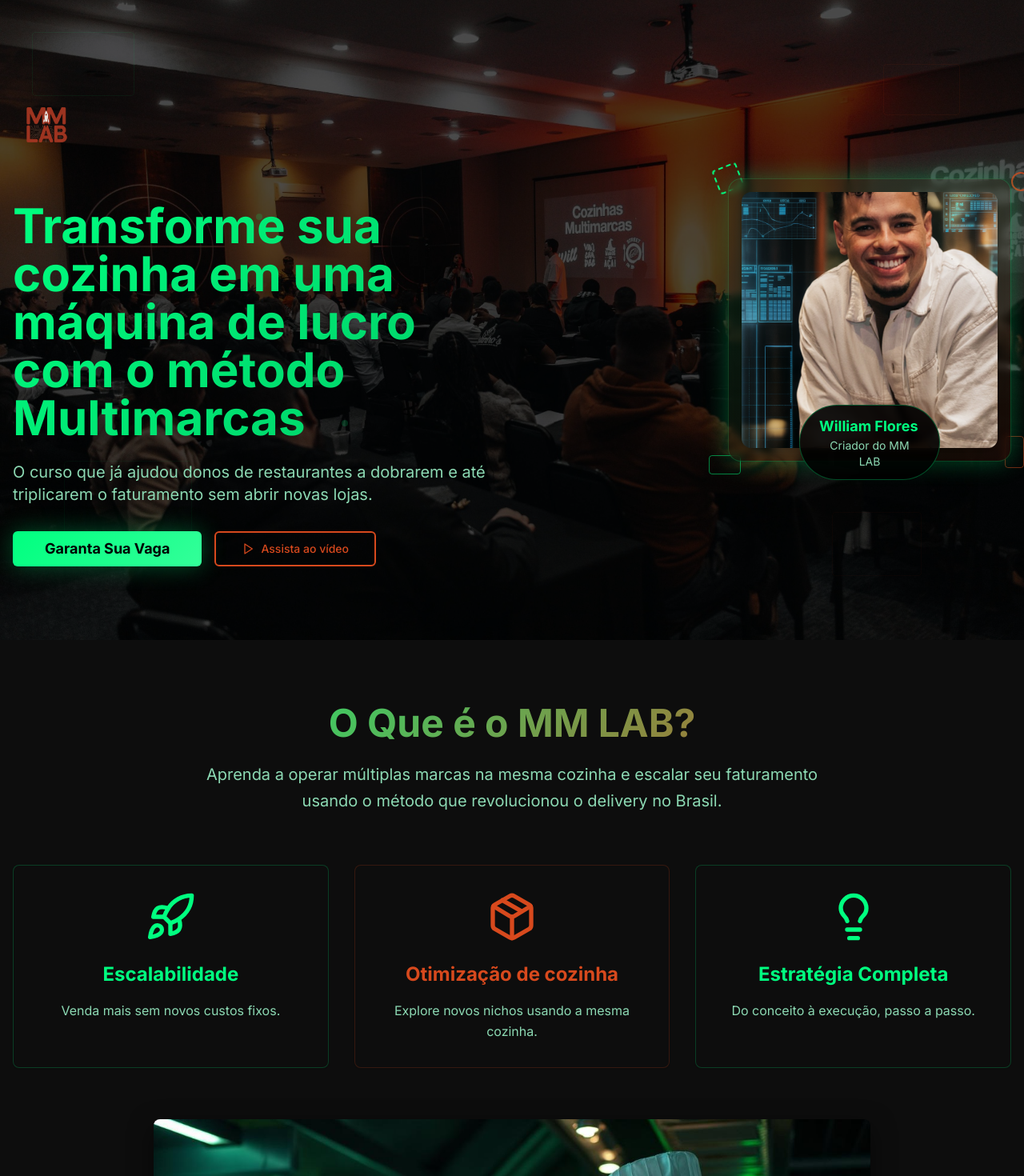
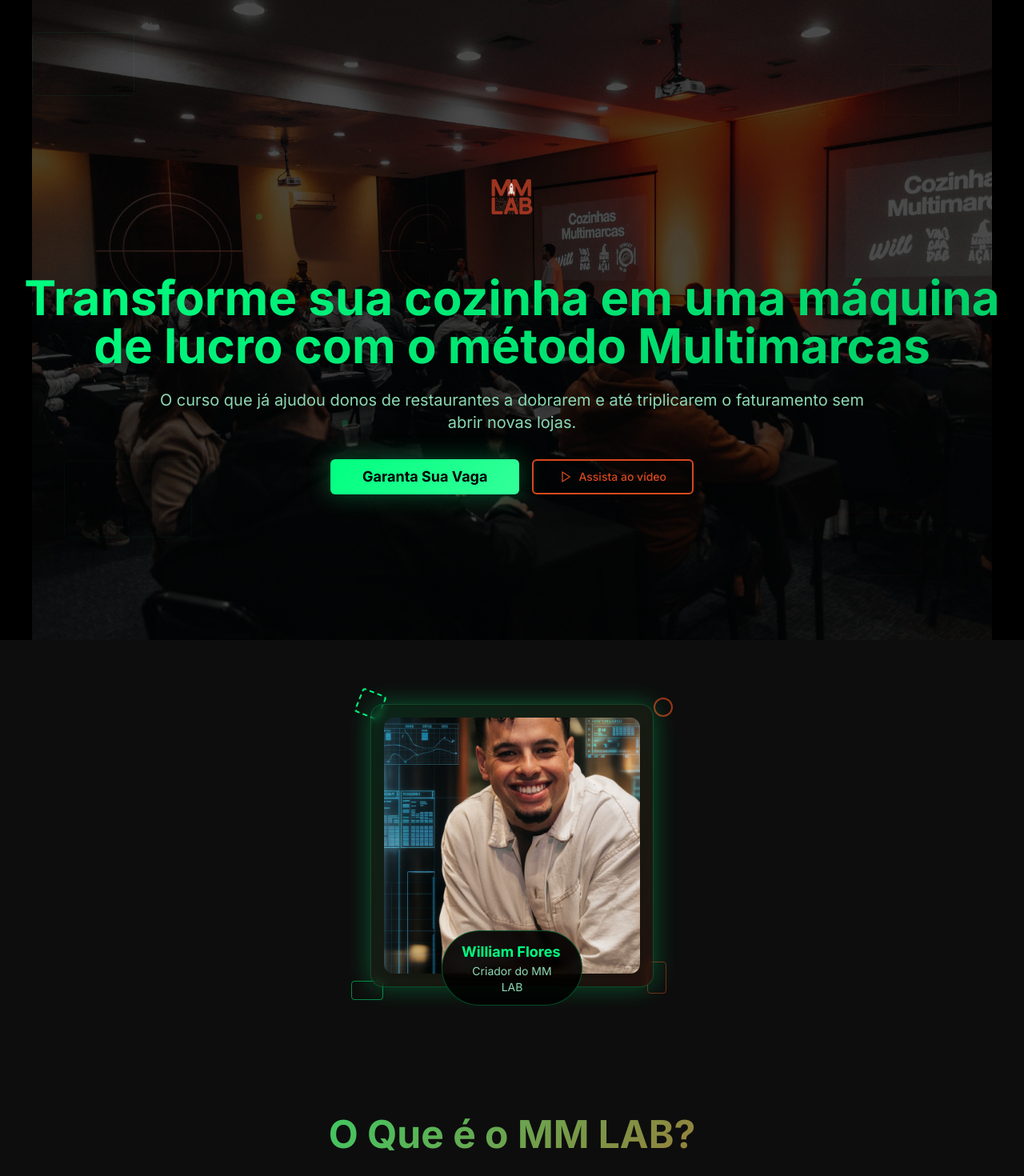
Before and after one commit to FoodVerso/mm-lab-landing-design, a React (Vite) app: page / in a window 1280 px wide. Shown: the top 1470 px of the page at 80% size. Built offline with nearby package versions, Linux system fonts and the light colour scheme.

Commit message:
Refactor author section
Move author introduction to a new section and adjust hero image to be fully visible.

```diff
--- a/src/pages/Index.tsx
+++ b/src/pages/Index.tsx
@@ -12,8 +12,9 @@ const Index = () => {
         className="relative min-h-screen flex items-center justify-center bg-gradient-hero overflow-hidden"
         style={{
           backgroundImage: `url(/lovable-uploads/cf0f19d0-0ae9-4af7-a896-3dc54c2c8aa6.png)`,
-          backgroundSize: 'cover',
+          backgroundSize: 'contain',
           backgroundPosition: 'center',
+          backgroundRepeat: 'no-repeat',
           backgroundBlendMode: 'overlay'
         }}
       >
@@ -31,26 +32,20 @@ const Index = () => {
         </div>
 
         <div className="relative z-10 container mx-auto px-4">
-          <div className="grid lg:grid-cols-2 gap-12 items-center">
-            {/* Content Side */}
-            <div className="text-center lg:text-left">
-              <div className="mb-8 lg:hidden flex justify-center">
-                <img src="/lovable-uploads/ba4e96ab-3b18-4553-a6ac-ccd37bf3ccd0.png" alt="MM LAB" className="h-24 w-auto" />
-              </div>
-
-              <div className="hidden lg:block mb-8">
-                <img src="/lovable-uploads/ba4e96ab-3b18-4553-a6ac-ccd37bf3ccd0.png" alt="MM LAB" className="h-32 w-auto" />
+          <div className="text-center">
+            <div className="mb-8">
+              <img src="/lovable-uploads/ba4e96ab-3b18-4553-a6ac-ccd37bf3ccd0.png" alt="MM LAB" className="h-24 md:h-32 w-auto mx-auto" />
             </div>
 
             <h1 className="text-3xl md:text-5xl lg:text-6xl font-bold mb-6 bg-gradient-primary bg-clip-text text-transparent leading-tight">
               Transforme sua cozinha em uma máquina de lucro com o método Multimarcas
             </h1>
 
-              <p className="text-lg md:text-xl text-muted-foreground mb-8 leading-relaxed">
+            <p className="text-lg md:text-xl text-muted-foreground mb-8 leading-relaxed max-w-4xl mx-auto">
               O curso que já ajudou donos de restaurantes a dobrarem e até triplicarem o faturamento sem abrir novas lojas.
             </p>
 
-              <div className="flex flex-col sm:flex-row gap-4 justify-center lg:justify-start">
+            <div className="flex flex-col sm:flex-row gap-4 justify-center">
               <Button variant="cta-large" size="lg" className="text-lg px-10 py-5">
                 Garanta Sua Vaga
               </Button>
@@ -60,9 +55,13 @@ const Index = () => {
               </Button>
             </div>
           </div>
+        </div>
+      </section>
 
-            {/* Photo Side */}
-            <div className="flex justify-center lg:justify-end">
+      {/* William Flores Introduction Section */}
+      <section className="py-20 bg-mm-dark-gray">
+        <div className="container mx-auto px-4">
+          <div className="flex justify-center">
             <div className="relative">
               {/* Tech Elements Around Photo */}
               <div className="absolute -top-4 -left-4 w-8 h-8 border-2 border-mm-green rounded border-dashed animate-spin"></div>
@@ -82,7 +81,6 @@ const Index = () => {
                 <div className="absolute -bottom-6 left-1/2 transform -translate-x-1/2 bg-mm-black/90 backdrop-blur-sm px-6 py-3 rounded-full border border-mm-green/30">
                   <p className="text-mm-green font-bold text-lg">William Flores</p>
                   <p className="text-muted-foreground text-sm text-center">Criador do MM LAB</p>
-                  </div>
                 </div>
               </div>
             </div>
```
Lines whose indentation alone changed are shown as unchanged.
